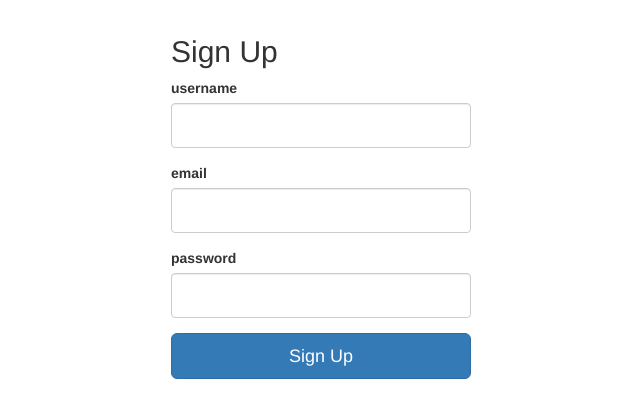
After one commit to zakrzewskib/notes-manager, a Flask app: page /signup in a window 1280 px wide. The commit adds this page. Shown: the top 418 px of the page, without its empty margins (319-959 px from the left). Run offline with Flask 2, Linux system fonts and the light colour scheme; some libraries are stand-ins or nearby versions.

Commit message:
Add Signup page from
https://www.youtube.com/watch?v=8aTnmsDMldY

```diff
--- a/app.py
+++ b/app.py
@@ -1,11 +1,39 @@
 from flask import Flask, render_template
+
+from flask_wtf import FlaskForm
+from wtforms import StringField, PasswordField, BooleanField
+from wtforms.validators import InputRequired, Email, Length
+
+from flask_bootstrap import Bootstrap
+
+import os
+
+def generateSecretKey():
+  return os.urandom(32)
 
 app = Flask(__name__)
 app.config['SQLALCHEMY_DATABASE_URI'] = 'sqlite:///database.db'
+app.config['SECRET_KEY'] = generateSecretKey()
+
+Bootstrap(app)
+
+class RegisterForm(FlaskForm):
+    email = StringField('email', validators=[InputRequired(), Email(message='Invalid email'), Length(max=50)])
+    username = StringField('username', validators=[InputRequired(), Length(min=4, max=15)])
+    password = PasswordField('password', validators=[InputRequired(), Length(min=8, max=80)])
 
 @app.route('/')
 def index():
     return render_template('index.html')
 
+@app.route('/signup', methods=['GET', 'POST'])
+def signup():
+    form = RegisterForm()
+
+    if form.validate_on_submit():
+        return '<h1>' + form.username.data + ' ' + form.email.data + ' ' + form.password.data + '</h1>'
+
+    return render_template('signup.html', form=form)
+
 if __name__ == "__main__":
   app.run(debug=True)
--- /dev/null
+++ b/initalize_db.py
@@ -0,0 +1,2 @@
+from app import db
+db.create_all()
--- a/static/css/main.css
+++ b/static/main.css
@@ -2,10 +2,6 @@
     padding: 0;
     margin: 0;
     box-sizing: border-box;
-}
-
-html {
-    /* font-size: 65%; */
 }
 
 body {
--- /dev/null
+++ b/static/sign-form.css
@@ -0,0 +1,40 @@
+.form {
+    max-width: 330px;
+    padding: 15px;
+    margin: 0 auto;
+}
+
+.form .form-heading,
+.form .checkbox {
+    margin-bottom: 10px;
+}
+
+.form .checkbox {
+    font-weight: normal;
+}
+
+.form .form-control {
+    position: relative;
+    height: auto;
+    -webkit-box-sizing: border-box;
+    -moz-box-sizing: border-box;
+    box-sizing: border-box;
+    padding: 10px;
+    font-size: 16px;
+}
+
+.form .form-control:focus {
+    z-index: 2;
+}
+
+.form-signin input[type="email"] {
+    margin-bottom: -1px;
+    border-bottom-right-radius: 0;
+    border-bottom-left-radius: 0;
+}
+
+.form-signin input[type="password"] {
+    margin-bottom: 10px;
+    border-top-left-radius: 0;
+    border-top-right-radius: 0;
+}
--- /dev/null
+++ b/templates/signup.html
@@ -0,0 +1,26 @@
+{% extends "bootstrap/base.html" %}
+{% import "bootstrap/wtf.html" as wtf %}
+
+{% block title %}
+Sign Up
+{% endblock %}
+
+{% block styles %}
+{{super()}}
+<link rel="stylesheet" href="{{url_for('.static', filename='sign-form.css')}}">
+{% endblock %}
+
+{% block content %}
+<div class="container">
+
+  <form class="form" method="POST" action="/signup">
+    <h2 class="form-heading">Sign Up</h2>
+    {{ form.hidden_tag() }}
+    {{ wtf.form_field(form.username) }}
+    {{ wtf.form_field(form.email) }}
+    {{ wtf.form_field(form.password) }}
+    <button class="btn btn-lg btn-primary btn-block" type="submit">Sign Up</button>
+  </form>
+
+</div>
+{% endblock %}
```
Also changed, not shown: templates/base.html (deleted, +0 -15 lines), templates/index.html (+12 -3 lines).
